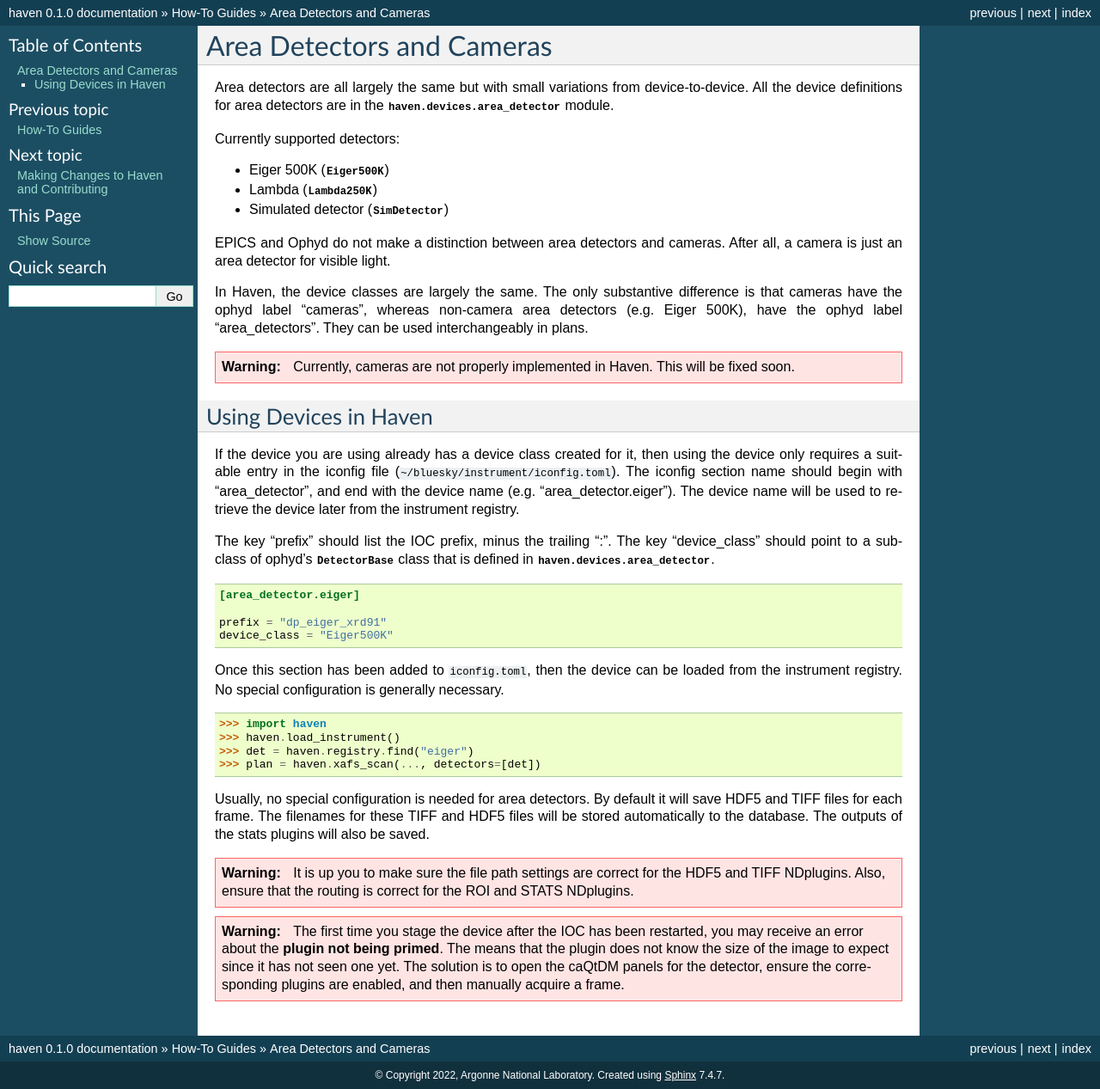
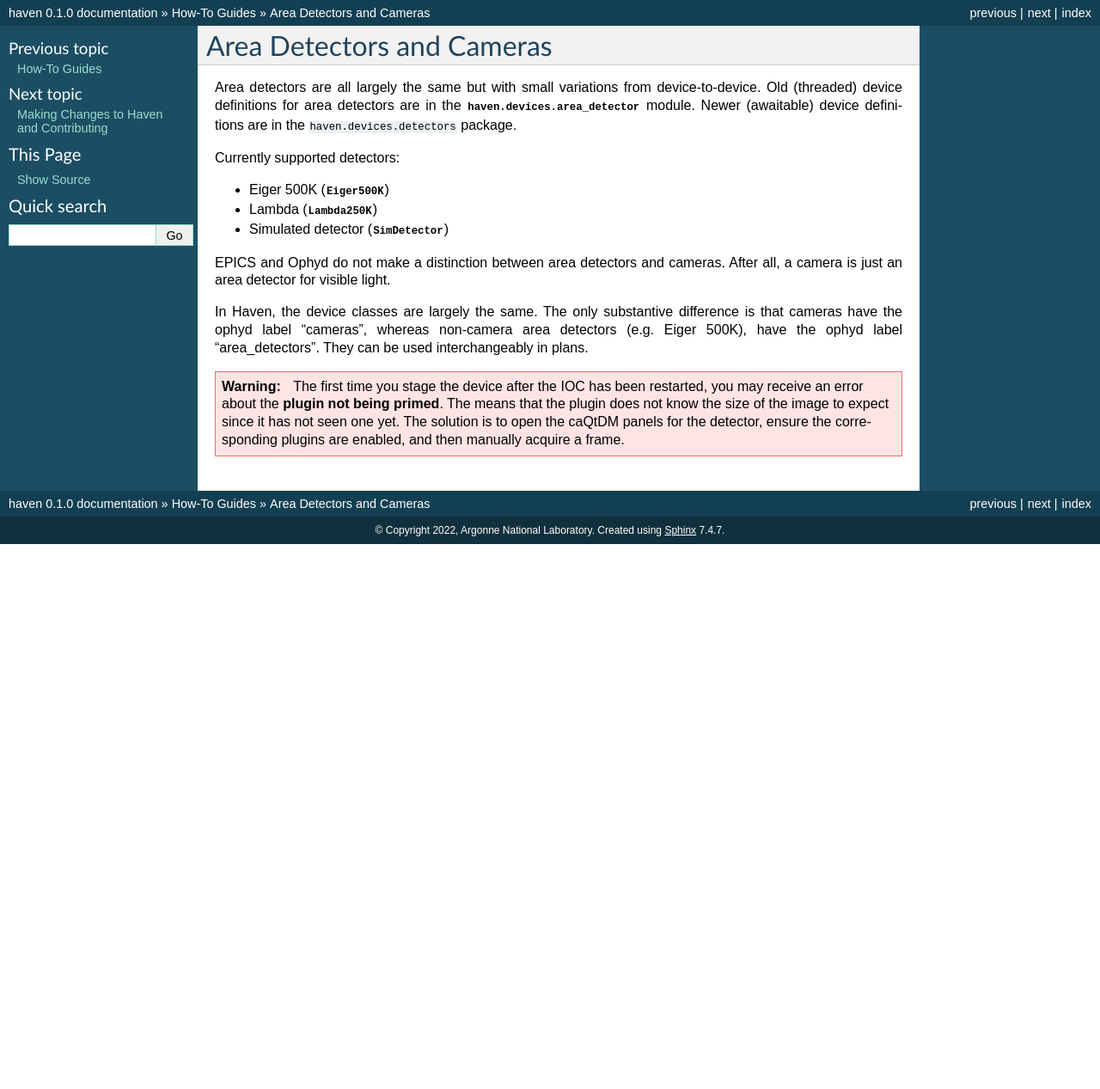
Before and after one commit to spc-group/haven, a Sphinx documentation site: the page built from docs/topic_guides/area_detectors.rst, in a window 1280 px wide. Shown: the whole page at 86% size. Built offline with Sphinx 7.4.7, drawn with Linux system fonts in a browser that asks for light colours; pages that are not in the unit, such as notebooks, are missing from menus; cross-references to code outside the pages are shown as plain code; after the commit the page ends 900 px from its top, so only the background shows below that.

Commit message:
Updated area detector documentation, and added a how-to guide section to docs.

```diff
--- a/docs/index.rst
+++ b/docs/index.rst
@@ -16,6 +16,7 @@ Welcome to haven's documentation!
    :caption: Contents:
 
    tutorials/index.rst
+   how_to_guides/index.rst
    topic_guides/index.rst
    haven/haven.rst
 
--- a/docs/topic_guides/area_detectors.rst
+++ b/docs/topic_guides/area_detectors.rst
@@ -3,14 +3,16 @@ Area Detectors and Cameras
 ###########################
 
 Area detectors are all largely the same but with small variations from
-device-to-device. All the device definitions for area detectors are in
-the :py:mod:`haven.devices.area_detector` module.
+device-to-device. Old (threaded) device definitions for area detectors
+are in the :py:mod:`haven.devices.area_detector` module. Newer
+(awaitable) device definitions are in the
+:pyd:mod:`haven.devices.detectors` package.
 
 Currently supported detectors:
 
 - Eiger 500K (:py:class:`~haven.devices.area_detector.Eiger500K`)
 - Lambda (:py:class:`~haven.devices.area_detector.Lambda250K`)
-- Simulated detector (:py:class:`~haven.devices.area_detector.SimDetector`)
+- Simulated detector (:py:class:`~haven.devices.detectors.sim_detector.SimDetector`)
 
 EPICS and Ophyd do not make a distinction between area detectors and
 cameras. After all, a camera is just an area detector for visible
@@ -23,57 +25,6 @@ label "area_detectors". They can be used interchangeably in plans.
 
 .. warning::
 
-   Currently, cameras are not properly implemented in Haven. This will
-   be fixed soon.
-
-Using Devices in Haven
-======================
-
-If the device you are using already has a device class created for it,
-then using the device only requires a suitable entry in the iconfig
-file (``~/bluesky/instrument/iconfig.toml``). The iconfig section name
-should begin with "area_detector", and end with the device name
-(e.g. "area_detector.eiger"). The device name will be used to retrieve
-the device later from the instrument registry.
-
-The key "prefix" should list the IOC prefix, minus the trailing
-":". The key "device_class" should point to a subclass of ophyd's
-:py:class:`~ophyd.areadetector.detectors.DetectorBase` class that is
-defined in :py:mod:`haven.devices.area_detector`.
-
-
-.. code-block:: toml
-
-   [area_detector.eiger]
-
-   prefix = "dp_eiger_xrd91"
-   device_class = "Eiger500K"
-
-
-Once this section has been added to ``iconfig.toml``, then the device
-can be loaded from the instrument registry. No special configuration
-is generally necessary.
-
-.. code-block:: python
-
-   >>> import haven
-   >>> haven.load_instrument()
-   >>> det = haven.registry.find("eiger")
-   >>> plan = haven.xafs_scan(..., detectors=[det])
-
-Usually, no special configuration is needed for area detectors. By
-default it will save HDF5 and TIFF files for each frame. The filenames
-for these TIFF and HDF5 files will be stored automatically to the
-database. The outputs of the stats plugins will also be saved.
-
-.. warning::
-
-   It is up you to make sure the file path settings are correct for
-   the HDF5 and TIFF NDplugins. Also, ensure that the routing is
-   correct for the ROI and STATS NDplugins.
-
-.. warning::
-
    The first time you stage the device after the IOC has been
    restarted, you may receive an error about the **plugin not being
    primed**. The means that the plugin does not know the size of the
```
Also changed, not shown: docs/how_to_guides/adding_devices.rst (added, +86 -0 lines), docs/how_to_guides/index.rst (added, +14 -0 lines).
